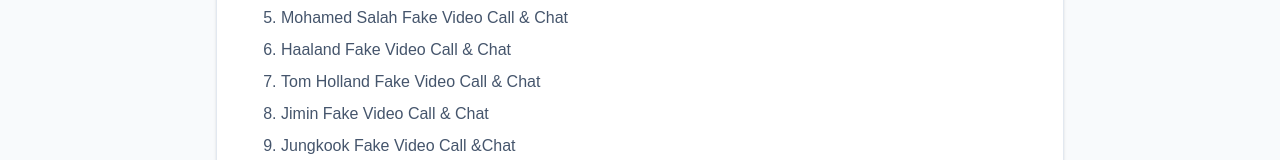
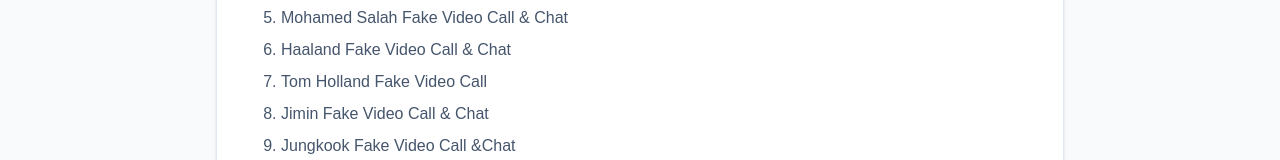
Before and after one commit to farisfitri08/faris-developer-website, a Next.js app: page /privacy in a window 1280 px wide. Shown: the part 528-688 px from the top of the page. Built offline with nearby package versions, Linux system fonts and the light colour scheme.

Commit message:
change name

```diff
--- a/app/privacy/page.tsx
+++ b/app/privacy/page.tsx
@@ -26,7 +26,7 @@
             <li>Mbappe Fake Video Call &amp; Chat</li>
             <li>Mohamed Salah Fake Video Call &amp; Chat</li>
             <li>Haaland Fake Video Call &amp; Chat</li>
-            <li>Tom Holland Fake Video Call &amp; Chat</li>
+            <li>Tom Holland Fake Video Call</li>
             <li>Jimin Fake Video Call &amp; Chat</li>
             <li>Jungkook Fake Video Call &amp;Chat</li>
             <li>Kim Taehyung Fake Video Call</li>
```
